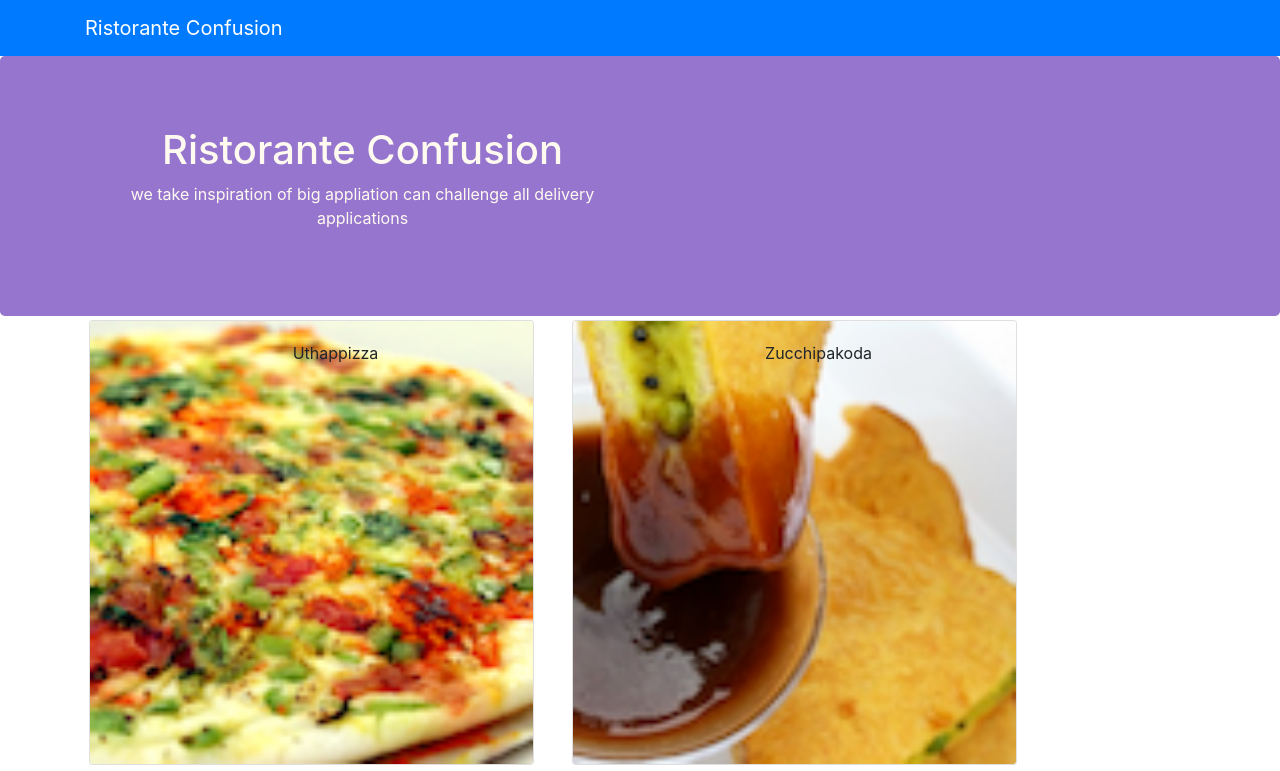
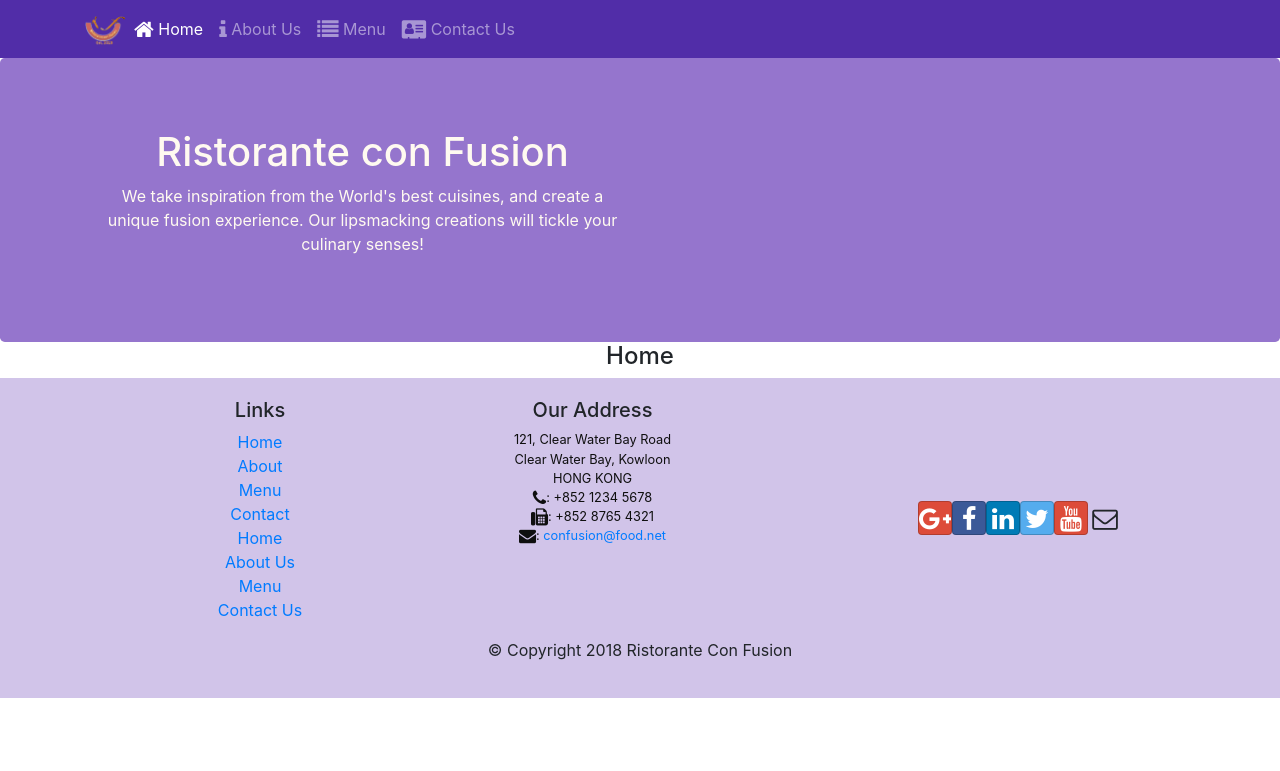
Before and after one commit to magdmagd/Coursera-React-Course, a React (Create React App) app: page /home in a window 1280 px wide. Shown: the top 771 px of the page. Built offline with nearby package versions, Linux system fonts and the light colour scheme.

Commit message:
react router

```diff
--- a/package.json
+++ b/package.json
@@ -10,6 +10,7 @@
     "react": "^16.13.1",
     "react-dom": "^16.13.1",
     "react-popper": "^2.2.3",
+    "react-router-dom": "^5.2.0",
     "react-scripts": "3.4.3",
     "reactstrap": "^8.6.0"
   },
--- a/src/App.js
+++ b/src/App.js
@@ -5,6 +5,8 @@ import './App.css';
 import Menu from './components/MenuComponent';
 import { DISHES } from './shared/dishes';
 import MainComp from './components/MainComponent';
+import { BrowserRouter } from 'react-router-dom';
+
 
 class App extends Component {
 
@@ -12,9 +14,11 @@ class App extends Component {
   render()
   {
     return (
+        <BrowserRouter>
           <div>
              <MainComp />
           </div>
+        </BrowserRouter>
       );
 
     }//end Render
--- /dev/null
+++ b/src/Functional/HomeComponent.jsx
@@ -0,0 +1,14 @@
+import React from 'react';
+
+function Home(props)
+{
+
+    return(
+        <div className="container">
+          <h4>Home</h4>
+        </div>
+      );
+
+}//end function
+
+export default Home ;
--- a/src/Functional/MenuComponent.jsx
+++ b/src/Functional/MenuComponent.jsx
@@ -39,6 +39,7 @@
                             <div className="row">
                                   {menu}
                             </div>
+
                         </div>
                   );
 
--- a/src/components/FooterComponent.jsx
+++ b/src/components/FooterComponent.jsx
@@ -1,6 +1,6 @@
 import React  from 'react';
 import {Navbar, NavbarBrand,Jumbotron} from 'reactstrap';
-
+import { Link } from 'react-router-dom';
 function Footer(props)
 {
 
@@ -16,6 +16,10 @@ function Footer(props)
                     <li><a href="#">About</a></li>
                     <li><a href="#">Menu</a></li>
                     <li><a href="contactus.html">Contact</a></li>
+                    <li><Link to='/home'>Home</Link></li>
+                    <li><Link to='/aboutus'>About Us</Link></li>
+                    <li><Link to='/menu'>Menu</Link></li>
+                    <li><Link to='/contactus'>Contact Us</Link></li>
                 </ul>
             </div>
             <div className="col-7 col-sm-5">
--- a/src/components/HeaderComponent.jsx
+++ b/src/components/HeaderComponent.jsx
@@ -1,15 +1,78 @@
 import React , {Component} from 'react';
-import {Navbar, NavbarBrand,Jumbotron} from 'reactstrap';
+import { Nav, Navbar, NavbarBrand, NavbarToggler, Collapse, NavItem, Jumbotron } from 'reactstrap';
+import { NavLink } from 'react-router-dom';
 
 
 class Header extends Component
 {
+  constructor(props)
+   {
+    super(props);
+
+    this.toggleNav = this.toggleNav.bind(this);
+    this.state = {
+      isNavOpen: false
+    };
+  }//end constructor(props)
+
+  toggleNav()
+   {
+    this.setState({
+      isNavOpen: !this.state.isNavOpen
+    });
+  }//end toggleNav()
+
 
 render()
   {
       return(
+        <div>
+        <Navbar dark expand="md">
+            <div className="container">
+                <NavbarToggler onClick={this.toggleNav} />
+                <NavbarBrand className="mr-auto" href="/"><img src='assets/images/logo.png' height="30" width="41" alt='Ristorante Con Fusion' /></NavbarBrand>
+                <Collapse isOpen={this.state.isNavOpen} navbar>
+                    <Nav navbar>
+                    <NavItem>
+                        <NavLink className="nav-link"  to='/home'><span className="fa fa-home fa-lg"></span> Home</NavLink>
+                    </NavItem>
+                    <NavItem>
+                        <NavLink className="nav-link" to='/aboutus'><span className="fa fa-info fa-lg"></span> About Us</NavLink>
+                    </NavItem>
+                    <NavItem>
+                        <NavLink className="nav-link"  to='/menu'><span className="fa fa-list fa-lg"></span> Menu</NavLink>
+                    </NavItem>
+                    <NavItem>
+                        <NavLink className="nav-link" to='/contactus'><span className="fa fa-address-card fa-lg"></span> Contact Us</NavLink>
+                    </NavItem>
+                    </Nav>
+                </Collapse>
+            </div>
+        </Navbar>
+        <Jumbotron>
+            <div className="container">
+                <div className="row row-header">
+                    <div className="col-12 col-sm-6">
+                        <h1>Ristorante con Fusion</h1>
+                        <p>We take inspiration from the World's best cuisines, and create a unique fusion experience. Our lipsmacking creations will tickle your culinary senses!</p>
+                    </div>
+                </div>
+            </div>
+        </Jumbotron>
+    </div>
 
-       <React.Fragment>
+      );//end return
+
+  }
+
+
+}//end class
+
+
+export default Header ;
+
+/** Update View with Links
+ * <React.Fragment>
         <Navbar dark color="primary" >
         <div className="container">
           <NavbarBrand href="/">Ristorante Confusion</NavbarBrand>
@@ -30,12 +93,4 @@ render()
                 </div>
        </Jumbotron>
        </React.Fragment>
-      );
-
-  }
-
-
-}//end class
-
-
-export default Header ;
+ */
--- a/src/components/MainComponent.jsx
+++ b/src/components/MainComponent.jsx
@@ -1,11 +1,13 @@
 import React , {Component} from 'react';
 import {Navbar, NavbarBrand} from 'reactstrap';
-//import Menu from './MenuComponent';
+import Menu from './MenuComponent';
 //import DishDetail from './DishdetailComponent';
-import Menu from '../Functional/MenuComponent';
+//import Menu from '../Functional/MenuComponent';
 import DishDetail from '../Functional/DishdetailComponent';
 import Header from './HeaderComponent';
 import Footer from './FooterComponent';
+import Home from '../Functional/HomeComponent';
+import { Switch, Route, Redirect } from 'react-router-dom';
 import { DISHES } from '../shared/dishes';
 
 class MainComponent extends Component {
@@ -30,24 +32,44 @@ class MainComponent extends Component {
 
   render()
   {
+
+    const HomePage = () => {
+      return(
+          <Home />
+      );
+    }//end Home Page
+
     return (
       <div className="App">
         <Header/>
-       <Menu dishes={this.state.dishes}
-         onClick={(dishId)=>this.onDishSelect(dishId)}/>
-      <DishDetail dish={this.state.selectedDish}/>
+        <Switch>
+              <Route path='/home' component={HomePage} />
+              <Route exact path='/menu' component={() => <Menu dishes={this.state.dishes}
+                                        onClick={(dishId)=>this.onDishSelect(dishId)}/>} />
+              <Redirect to="/home" />
+          </Switch>
       <Footer/>
      </div>
      );
   }//end render
 }//end class
+ // Update Dish Detail Component
  //<DishDetail />
  //      <DishDetail dish={this.state.dishes.filter((dish)=>dish.id===this.selectedDish)[0]}/>
+
  /**
-  * <Navbar dark color="primary">
+  * <Navbar dark color="primary">    // Update View
         <div className="container">
           <NavbarBrand href="/">Ristorante Confusion</NavbarBrand>
         </div>
        </Navbar>
   */
+
+  /**
+   * Update Route Process
+   *    <Menu dishes={this.state.dishes}
+         onClick={(dishId)=>this.onDishSelect(dishId)}/>
+      <DishDetail dish={this.state.selectedDish}/>
+   *
+   */
 export default MainComponent;
```
Also changed, not shown: 1 other file (tests, documents, lock files or other folders).
